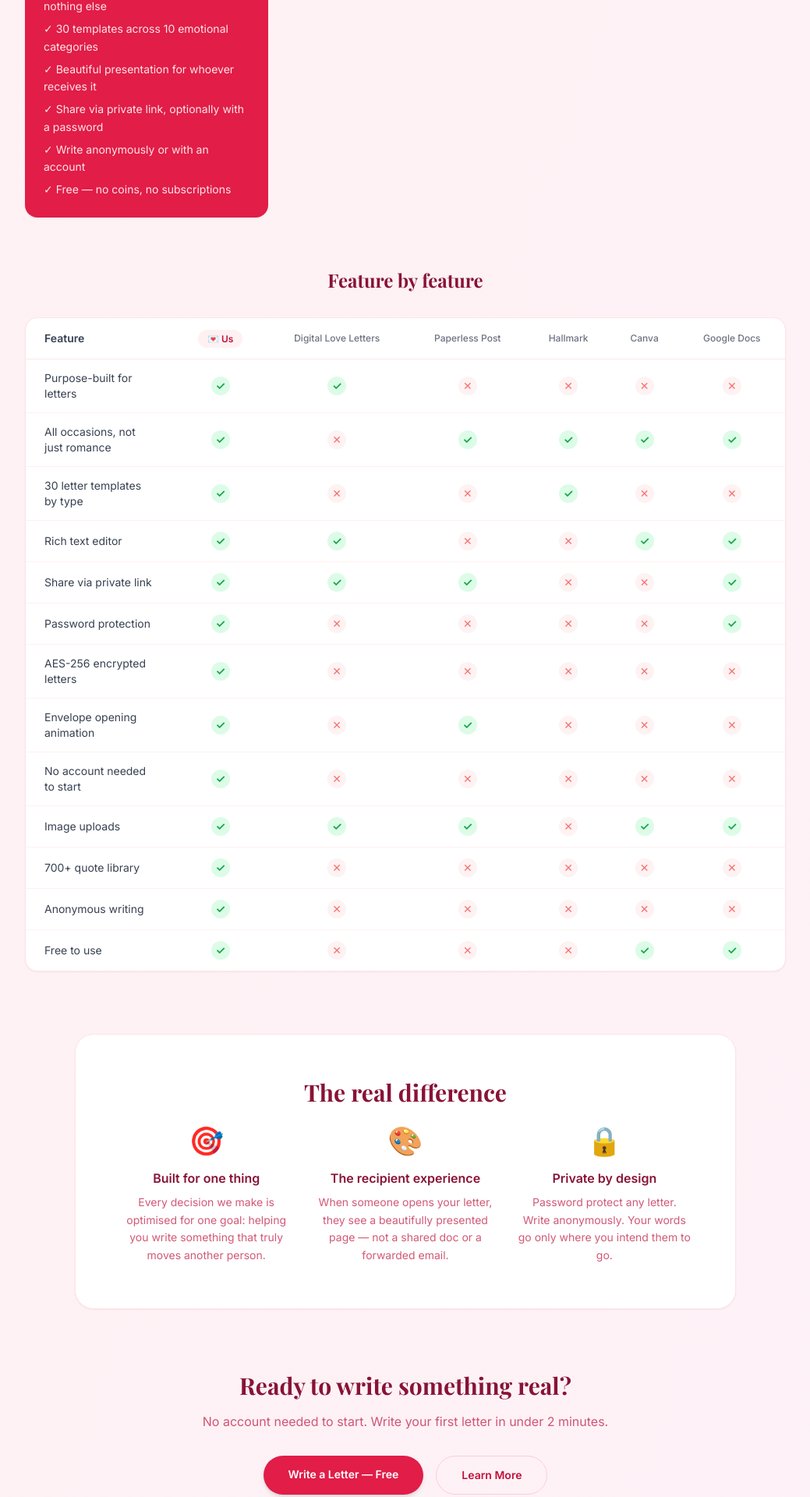
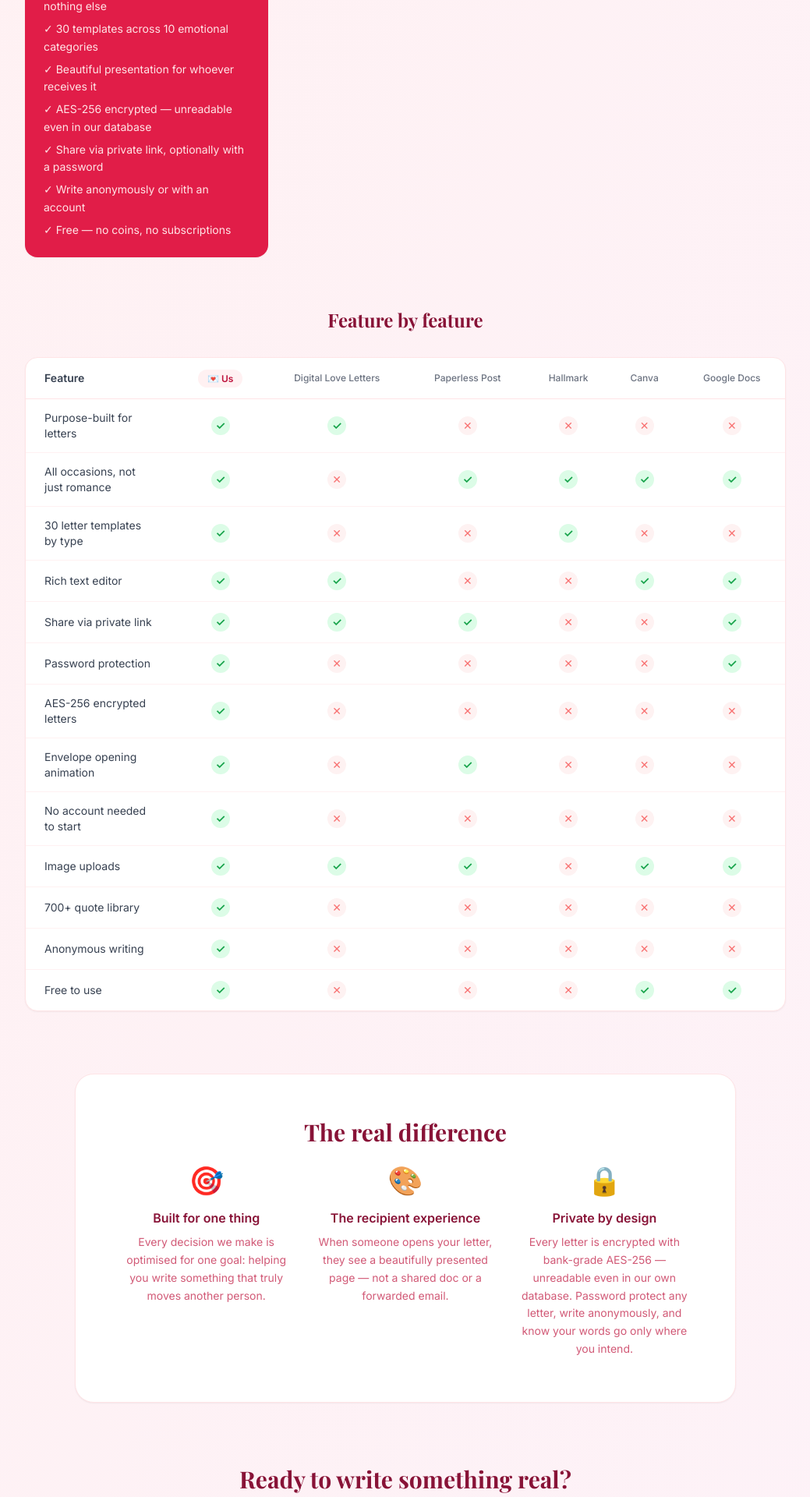
Before and after one commit to gulzardevai/heartfelt-letters, a Next.js app: page /compare in a window 1280 px wide. Shown: the part 1137-3057 px from the top of the page at 78% size, without its empty margins (120-1159 px from the left). Built offline with nearby package versions, Linux system fonts and the light colour scheme; no server answers.

Commit message:
Highlight AES-256 encryption on Why Us page card and privacy pillar

```diff
--- a/app/compare/page.tsx
+++ b/app/compare/page.tsx
@@ -116,6 +116,7 @@
                 <li>✓ Built only for writing letters — nothing else</li>
                 <li>✓ 30 templates across 10 emotional categories</li>
                 <li>✓ Beautiful presentation for whoever receives it</li>
+                <li>✓ AES-256 encrypted — unreadable even in our database</li>
                 <li>✓ Share via private link, optionally with a password</li>
                 <li>✓ Write anonymously or with an account</li>
                 <li>✓ Free — no coins, no subscriptions</li>
@@ -184,7 +185,8 @@
                 <div className="text-4xl mb-4">🔒</div>
                 <h3 className="font-semibold text-rose-900 mb-2">Private by design</h3>
                 <p className="text-sm text-rose-700/70 leading-relaxed">
-                  Password protect any letter. Write anonymously. Your words go only where you intend them to go.
+                  Every letter is encrypted with bank-grade AES-256 — unreadable even in our own database.
+                  Password protect any letter, write anonymously, and know your words go only where you intend.
                 </p>
               </div>
             </div>
```
